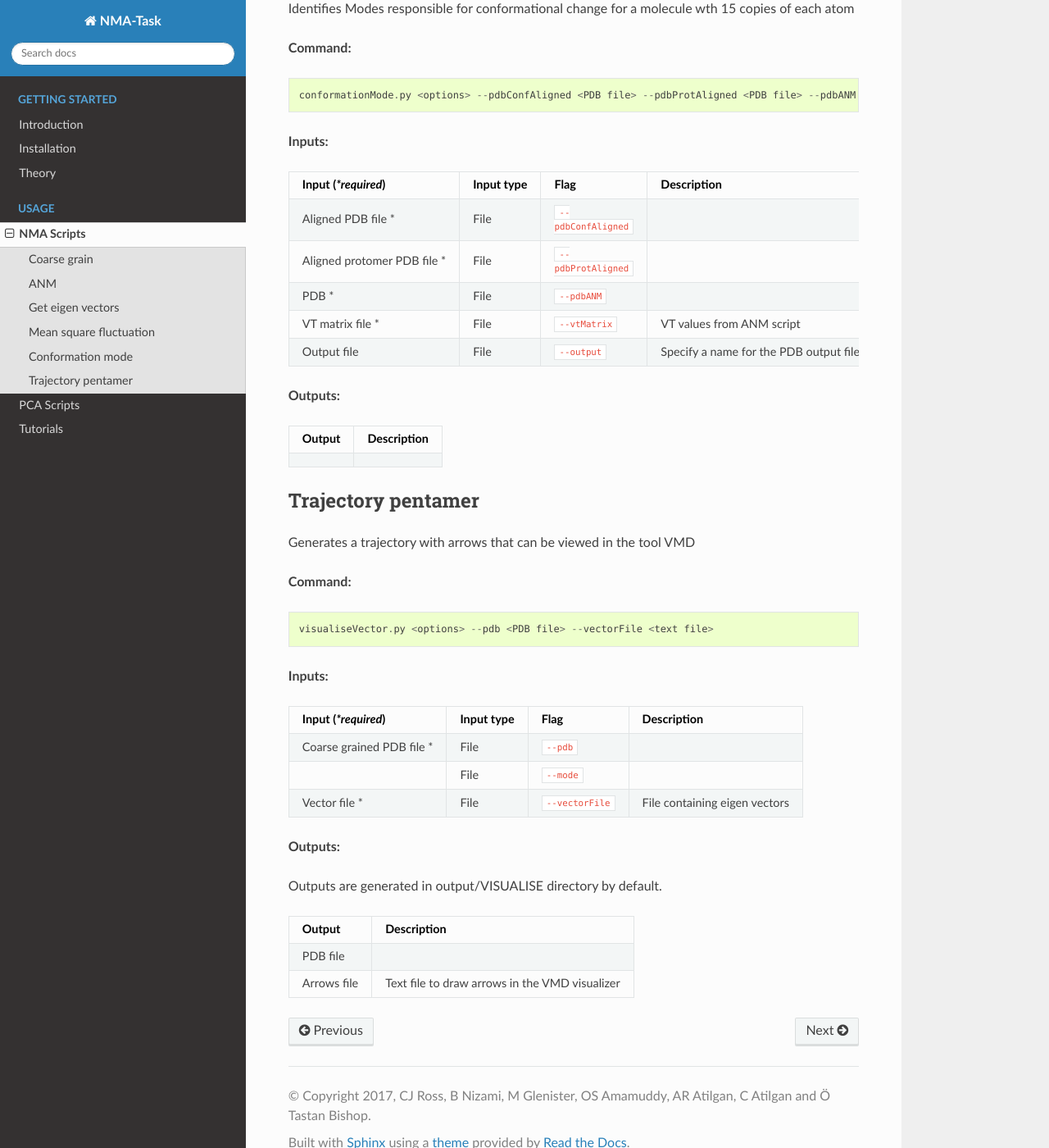
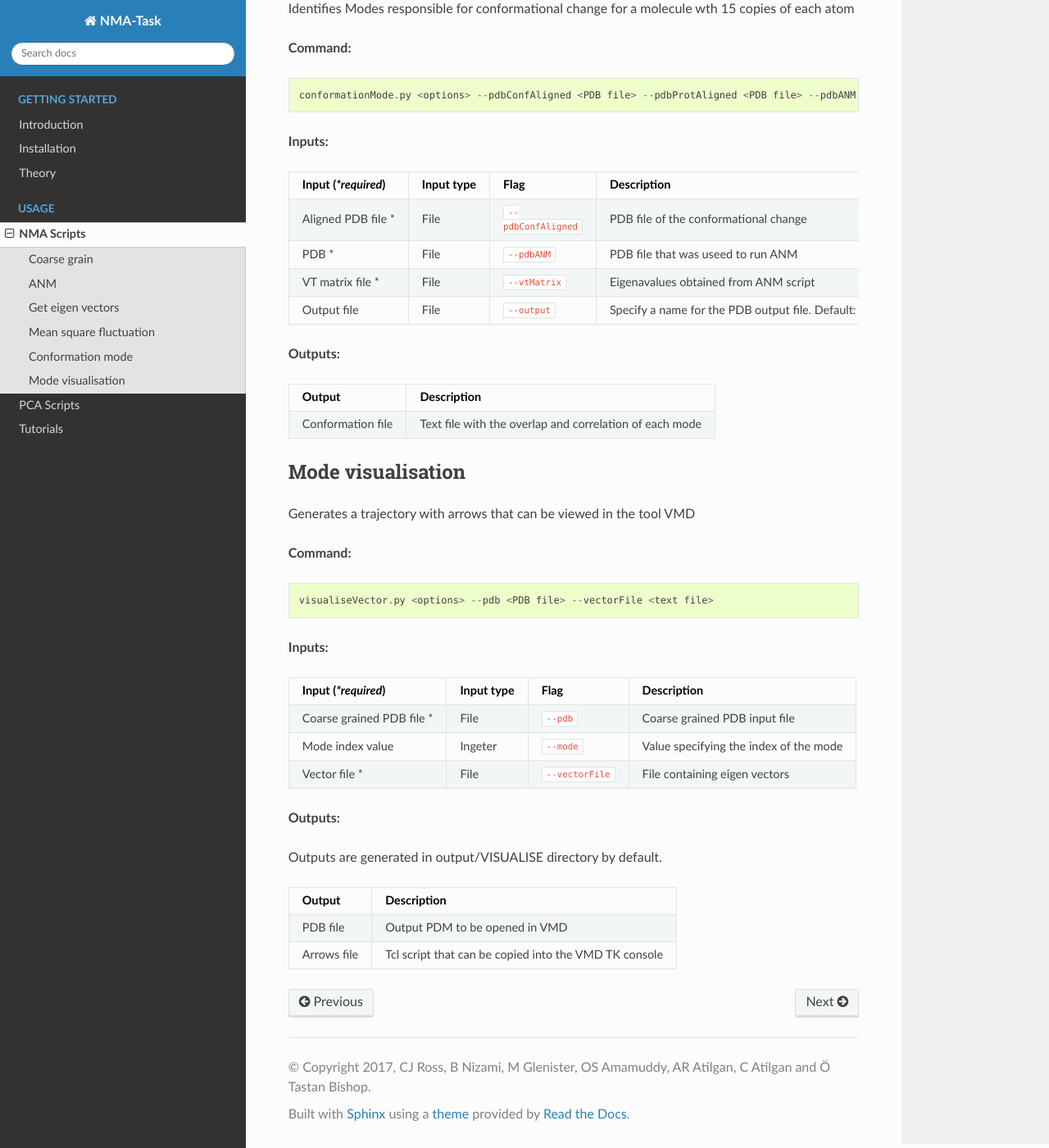
Before and after one commit to michaelglenister/MODE-TASK, a Sphinx documentation site: the page built from docs/source/nma.rst, in a window 1280 px wide and 1400 px high, scrolled down 3045 px. Shown: the whole window at 82% size. Built offline with Sphinx 7.4.7 and the Read the Docs theme 2.0.0, drawn with Linux system fonts in a browser that asks for light colours; some of the changed text lies outside the part shown.

Commit message:
Add and update parameter descriptions

```diff
--- a/docs/source/nma.rst
+++ b/docs/source/nma.rst
@@ -15,11 +15,13 @@ Takes a protomer structure and coarse grains to select a set amount of C-Beta
 +------------------------+------------+--------------------+-----------------------------+
 | Input (*\*required*)   | Input type | Flag               | Description                 |
 +========================+============+====================+=============================+
-| PDB file *        	 | File       |``--pdb``           | PDB input file              |
-|                        |            |                    |                             |
+| PDB file *        	 | File       |``--pdb``           | PDB structure to coarse     |
+|                        |            |                    | grain                       |
 +------------------------+------------+--------------------+-----------------------------+
-| Course grain level     | Integer    |``--cg``            | Default: 4                  |
-|                        |            |                    |                             |
+| Course grain level     | Integer    |``--cg``            | Level by which to coarse    |
+|                        |            |                    | grain the protein. Lower    |
+|                        |            |                    | is less coarse grained.     |
+|                        |            |                    | Default: 4                  |
 +------------------------+------------+--------------------+-----------------------------+
 | Starting atom          | Integer    |``--startingAtom``  | Residue number of the    	 |
 |                        |            |                    | starting atom.              |
@@ -55,11 +57,11 @@ ANM
 +------------------------+------------+--------------------+-----------------------------+
 | Input (*\*required*)   | Input type | Flag               | Description                 |
 +========================+============+====================+=============================+
-| PDB file *             | File       |``--pdb``           |                             |
+| PDB file *             | File       |``--pdb``           | PDB input file              |
 |                        |            |                    |                             |
 +------------------------+------------+--------------------+-----------------------------+
-| Cutoff                 | Integer    |``--cutoff``        | Default: 24                 |
-|                        |            |                    |                             |
+| Cutoff                 | Integer    |``--cutoff``        | Cuttoff radius in Å.        |
+|                        |            |                    | Default: 24                 |
 +------------------------+------------+--------------------+-----------------------------+
 
 **Outputs:**
@@ -67,14 +69,16 @@ ANM
 +------------------------+-----------------------------+
 | Output                 | Description                 |
 +========================+=============================+
-| W matrix               |                             |
-|                        |                             |
+| W matrix               | Text file of 3*N*           |
+|                        | eigenvalues                 |
 +------------------------+-----------------------------+
-| VT matrix              |                             |
-|                        |                             |
+| VT matrix              | Text file of 3*N*\ x3*N*    |
+|                        | eigenvectors. Printed in    |
+|                        | rows                        |
 +------------------------+-----------------------------+
-| U matrix               |                             |
-|                        |                             |
+| U matrix               | Text file of 3*N*\ x3*N*    |
+|                        | eigenvectors. Printed in    |
+|                        | columns                     |
 +------------------------+-----------------------------+
 
 Get eigen vectors
@@ -132,7 +136,7 @@ level. But obviously must compare only the residues that are common in each mode
 +------------------------+------------+--------------------+-----------------------------+
 | Input (*\*required*)   | Input type | Flag               | Description                 |
 +========================+============+====================+=============================+
-| PDB file *             | File       |``--pdb``           |                             |
+| PDB file *             | File       |``--pdb``           | PDB input file              |
 |                        |            |                    |                             |
 +------------------------+------------+--------------------+-----------------------------+
 | Conformation PDB       | File       |``--pdfConf2``      | When assigned, caclulates   |
@@ -177,17 +181,14 @@ Identifies Modes responsible for conformational change for a molecule wth 15 cop
 +------------------------+------------+--------------------+-----------------------------+
 | Input (*\*required*)   | Input type | Flag               | Description                 |
 +========================+============+====================+=============================+
-| Aligned PDB file *     | File       |``--pdbConfAligned``|                             |
-|                        |            |                    |                             |
+| Aligned PDB file *     | File       |``--pdbConfAligned``| PDB file of the             |
+|                        |            |                    | conformational change       |
 +------------------------+------------+--------------------+-----------------------------+
-| Aligned protomer PDB   | File       |``--pdbProtAligned``|                             |
-| file *                 |            |                    |                             |
+| PDB *                  | File       |``--pdbANM``        | PDB file that was useed to  |
+|                        |            |                    | run ANM                     |
 +------------------------+------------+--------------------+-----------------------------+
-| PDB *                  | File       |``--pdbANM``        |                             |
-|                        |            |                    |                             |
-+------------------------+------------+--------------------+-----------------------------+
-| VT matrix file *       | File       |``--vtMatrix``      | VT values from ANM script   |
-|                        |            |                    |                             |
+| VT matrix file *       | File       |``--vtMatrix``      | Eigenavalues obtained from  |
+|                        |            |                    | ANM script                  |
 +------------------------+------------+--------------------+-----------------------------+
 | Output file            | File       |``--output``        | Specify a name for the PDB	 |
 |                        |            |                    | output file. Default:       |
@@ -199,12 +200,13 @@ Identifies Modes responsible for conformational change for a molecule wth 15 cop
 +------------------------+-----------------------------+
 | Output                 | Description                 |
 +========================+=============================+
-|                        |                             |
-|                        |                             |
+| Conformation file      | Text file with the overlap  |
+|                        | and correlation of each     |
+|                        | mode                        |
 +------------------------+-----------------------------+
 
 
-Trajectory pentamer
+Mode visualisation
 -------------------------------
 
 Generates a trajectory with arrows that can be viewed in the tool VMD
@@ -218,11 +220,11 @@ Generates a trajectory with arrows that can be viewed in the tool VMD
 +------------------------+------------+--------------------+-----------------------------+
 | Input (*\*required*)   | Input type | Flag               | Description                 |
 +========================+============+====================+=============================+
-| Coarse grained PDB     | File       |``--pdb``           |                             |
-| file *                 |            |                    |                             |
+| Coarse grained PDB     | File       |``--pdb``           | Coarse grained PDB input    |
+| file *                 |            |                    | file                        |
 +------------------------+------------+--------------------+-----------------------------+
-|                        | File       |``--mode``          |                             |
-|                        |            |                    |                             |
+| Mode index value       | Ingeter    |``--mode``          | Value specifying the index  |
+|                        |            |                    | of the mode                 |
 +------------------------+------------+--------------------+-----------------------------+
 | Vector file *          | File       |``--vectorFile``    | File containing eigen       |
 |                        |            |                    | vectors                     |
@@ -235,9 +237,10 @@ Outputs are generated in output/VISUALISE directory by default.
 +------------------------+-----------------------------+
 | Output                 | Description                 |
 +========================+=============================+
-| PDB file               |                             |
-|                        |                             |
+| PDB file               | Output PDM to be opened in  |
+|                        | VMD                         |
 +------------------------+-----------------------------+
-| Arrows file            | Text file to draw arrows in |
-|                        | the VMD visualizer          |
+| Arrows file            | Tcl script that can be      |
+|                        | copied into the VMD TK      |
+|                        | console                     |
 +------------------------+-----------------------------+
```
Also changed, not shown: 5 other files.
